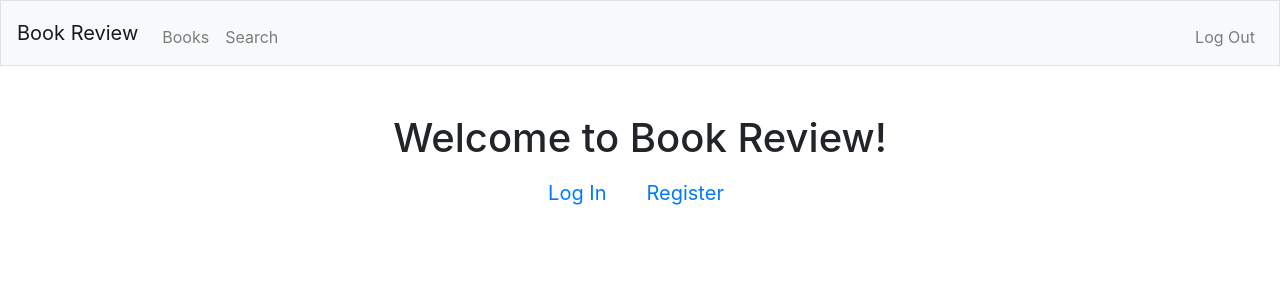
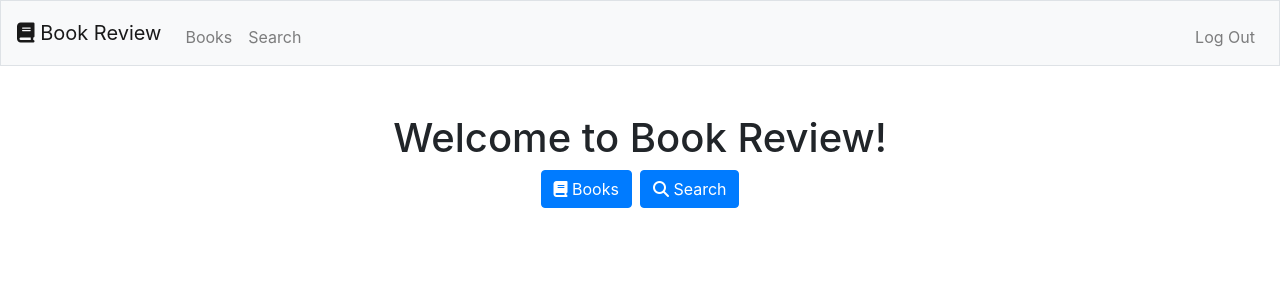
Before and after one commit to jtew396/project1, a Flask app: page / in a window 1280 px wide. Shown: the top 300 px of the page. Run offline with Flask 2, Linux system fonts and the light colour scheme; the visitor is signed in with stand-in values (Sample User, id 1); some libraries are stand-ins or nearby versions.

Commit message:
[Project1] Final touches. Added fa icons.

```diff
--- a/application.py
+++ b/application.py
@@ -284,7 +284,10 @@ def book_api(isbn):
         for review in reviews:
             review_count += 1
             ratings_sum += review[4]
-        reviews_avg_score = round(ratings_sum / review_count, 2)
+        if review_count == 0:
+            reviews_avg_score = round(0, 2)
+        else:
+            reviews_avg_score = round(ratings_sum / review_count, 2)
 
     return jsonify({
         "title": book.title,
--- a/templates/book.html
+++ b/templates/book.html
@@ -18,7 +18,11 @@
 {% if average_rating == None %}
 <h10>No Reviews Yet</h10>
 {% else %}
-<h10>Average Rating: {{ average_rating }} Stars</h10>
+{% if average_rating is not none %}
+    <h10>Average Rating: {{ average_rating }} Stars</h10>
+{% else %}
+    <h10>There are no user reviews yet.</h10>
+{% endif %}
 <ol>
     {% for review in reviews %}
         <li><b>User:</b> {{ review.username }}</li>
--- a/templates/index.html
+++ b/templates/index.html
@@ -8,10 +8,19 @@
     <div class="container d-flex justify-content-center">
         <h1>Welcome to Book Review!</h1>
     </div>
-    <div class="container d-flex justify-content-center">
-        <form class="form-inline">
-            <a href="/login" class="btn-lg my-2 mr-2 my-sm-0">Log In</a>
-            <a href="/register" class="btn-lg my-2 mr-2 my-sm-0">Register</a>
-        </form>
-    </div>
+    {% if session["user_id"] %}
+        <div class="container d-flex justify-content-center">
+            <form class="form-inline">
+                <a href="/books" class="btn btn-primary mr-1"><i class="fa fa-book"></i> Books</a>
+                <a href="/search" class="btn btn-primary ml-1"><i class="fa fa-search"></i> Search</a>
+            </form>
+        </div>
+    {% else %}
+        <div class="container d-flex justify-content-center">
+            <form class="form-inline">
+                <a href="/login" class="btn btn-primary mr-1"><i class="fa fa-sign-in"></i> Log In</a>
+                <a href="/register" class="btn btn-primary ml-1"><i class="fa fa-address-card"></i> Register</a>
+            </form>
+        </div>
+    {% endif %}
 {% endblock %}
--- a/templates/layout.html
+++ b/templates/layout.html
@@ -10,6 +10,7 @@
 
         <!-- documentation at http://getbootstrap.com/docs/4.0/, alternative themes at https://bootswatch.com/4-alpha/ -->
         <link rel="stylesheet" href="https://stackpath.bootstrapcdn.com/bootstrap/4.3.1/css/bootstrap.min.css" integrity="sha384-ggOyR0iXCbMQv3Xipma34MD+dH/1fQ784/j6cY/iJTQUOhcWr7x9JvoRxT2MZw1T" crossorigin="anonymous">
+        <script src="https://use.fontawesome.com/ae7f33ee2c.js"></script>
         <!--
         <link rel="stylesheet" href="/static/styles.css"/>
         -->
@@ -25,7 +26,7 @@
     <body>
 
         <nav class="navbar navbar-expand-md navbar-light bg-light border">
-            <a class="navbar-brand" href="/"><span class="blue">Book Review</span></a>
+            <a class="navbar-brand" href="/"><i class="fa fa-book"></i><span class="blue"> Book Review</span></a>
             <button aria-controls="navbar" aria-expanded="false" aria-label="Toggle navigation" class="navbar-toggler" data-target="#navbar" data-toggle="collapse" type="button">
                 <span class="navbar-toggler-icon"></span>
             </button>
```
Also changed, not shown: 1 other file.
